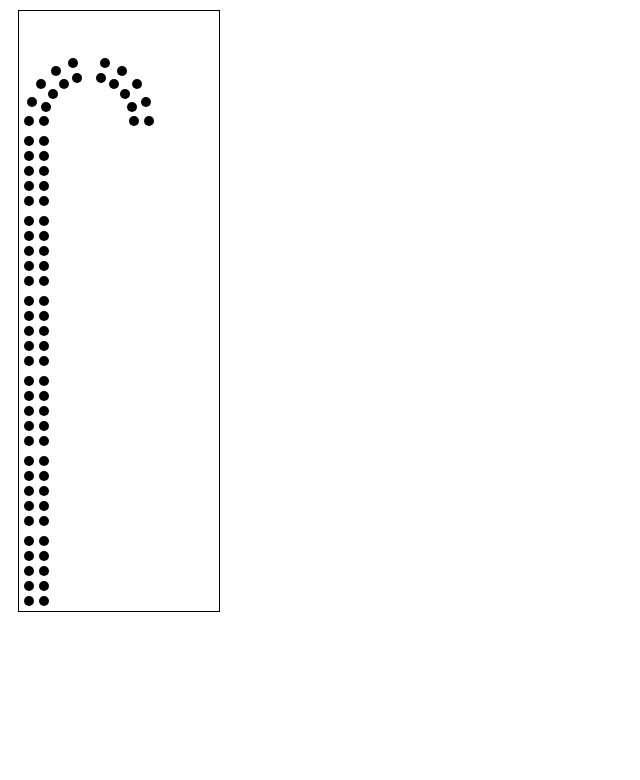
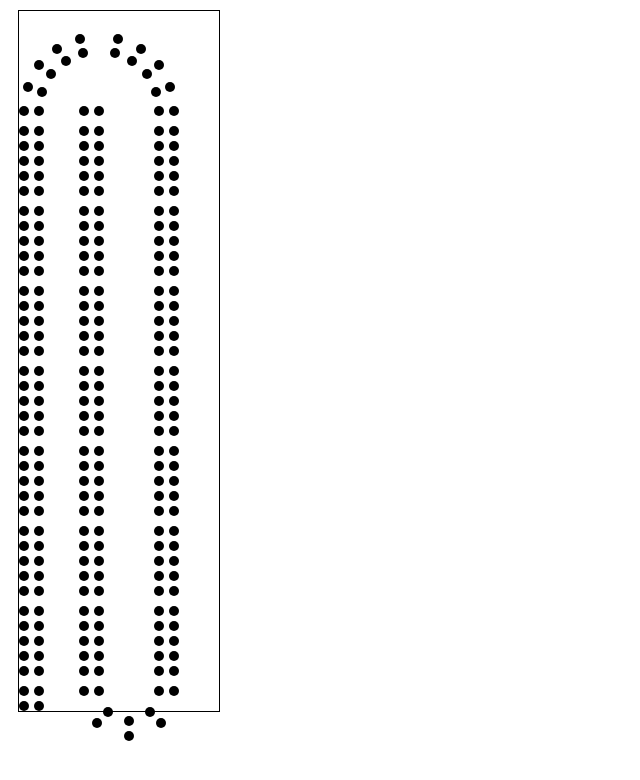
Before and after one commit to richardl62/react-playpen, a React (Create React App) app: page / in a window 1280 px wide. Shown: the top 780 px of the page, without its empty margins (0-640 px from the left). Built offline with nearby package versions, Linux system fonts and the light colour scheme.

Commit message:
First pass a full point set

```diff
--- a/src/peg-points.ts
+++ b/src/peg-points.ts
@@ -1,15 +1,35 @@
-import { radius, standardGap, fifthRowGap, arcRadius } from "./sizes";
+import { rowGap, columnGap } from "./sizes";
 
 export interface Position {
     bottom: number;
     left: number;
 }
 
-function makePegPoints() {
+interface PegPoints {
+    player1: Position[];
+    player2: Position[];
+}
+//type Player = "player1" | "player2";
+
+function makePegPoints(params : {
+        start: Position,
+        topArcRadius: number,
+        bottomArcRadius: number,
+    }) {
+    const {start, topArcRadius, bottomArcRadius} = params;
+
     const points: Position[] = [];
 
-    const addPoint = (pos: Position) => {
+    const addPoint = (pos: Position) =>
         points.push(pos);
+
+    const lastPoint = () => {
+        return points.slice(-1)[0];
+    }
+
+    const addOffsetPoint = (offset: number) => {
+        let {bottom, left} = lastPoint()
+        addPoint({bottom: bottom + offset, left})
     }
 
     const addArcPoint = (center: Position, radius: number, angle: number) => {
@@ -20,22 +40,18 @@ function makePegPoints() {
         addPoint({bottom, left});
     }
 
-    const addColumn = (pos: Position, count: number, direction: "up" | "down") => {
-        let {bottom, left} = pos;
+    const addColumn = (count: number, direction: "up" | "down") => {
+        for(let ind = 0; ind < count; ++ind) {
+            const sign = direction === "up" ? 1 : -1;
+            const gap = (ind % 5 === 0) ? rowGap.fifthRow : rowGap.standard;
 
-        for(let ind = 1; ind <= count; ++ind) { // Count from 1
-            addPoint({bottom, left});
-            addPoint({bottom, left: left+radius+standardGap});
-
-            const sign = direction === "up" ? 1 : -1;
-            const gap = (ind % 5 === 0) ? fifthRowGap : standardGap;
-            bottom += sign * (radius + gap);
+           addOffsetPoint(gap*sign)
         }
-
-        return {bottom, left};
     }
 
-    const addSimpleArc = (center: Position,
+    const addSimpleArc = (
+            center: Position,
+            radius: number,
             span: {startAngle: number, endAngle: number, steps: number}
         ) => {
         const startRad = span.startAngle * (Math.PI/180);
@@ -46,24 +62,71 @@ function makePegPoints() {
         for(let ind = 0; ind < span.steps; ++ind) {
             const rad = startRad + step * ind;
 
-            addArcPoint(center, arcRadius, rad);
-            addArcPoint(center, arcRadius - radius - standardGap, rad);
+            addArcPoint(center, radius, rad);
         }
     };
 
-    const add10StepArc = (start: Position) => {
-        let center = {...start};
-        center.left += arcRadius;
+    const addTopArc = () => {
+        const last = lastPoint();
+        const radius = topArcRadius;
 
-        addSimpleArc(center, {startAngle:0, endAngle:75, steps: 5});
-        addSimpleArc(center, {startAngle:105, endAngle:180, steps:5});
+        let center = {
+            bottom: last.bottom + rowGap.fifthRow,
+            left: last.left + radius,
+        };
+
+
+        addSimpleArc(center, radius, {startAngle:0, endAngle:75, steps: 5});
+        addSimpleArc(center, radius, {startAngle:105, endAngle:180, steps:5});
     };
 
-    let start = {bottom:standardGap, left:standardGap};
-    start = addColumn(start, 30, "up");
-    add10StepArc(start);
+    const addBottomArc = () => {
+        const last = lastPoint();
+        const radius = bottomArcRadius;
 
+        let center = {
+            bottom: last.bottom - rowGap.fifthRow,
+            left: last.left - radius,
+        };
+
+        addSimpleArc(center, radius, {startAngle:180, endAngle:360, steps: 5});
+    };
+
+    // Starting peg points
+    addPoint(start);
+    addOffsetPoint(rowGap.standard);
+
+    // Main 120 peg points
+    addColumn(35, "up");
+
+    addTopArc();
+
+    addColumn(35, "down");
+
+    addBottomArc();
+
+    addColumn(35, "up");
+
+    // Finish point
+    addOffsetPoint(rowGap.fifthRow);
+
+    // Playing points
+    if(points.length !== 123) {
+        console.warn("Did not find expected number of peg points")
+    }
     return points;
 }
 
-export const pegPoints: Position[] = makePegPoints();
+export const pegPoints: PegPoints = {
+    player1: makePegPoints({
+        start: {bottom:0, left:0},
+        topArcRadius: columnGap * 5,
+        bottomArcRadius: columnGap * 3,
+    }),
+
+    player2: makePegPoints({
+        start: {bottom:0, left: columnGap},
+        topArcRadius: columnGap * 4,
+        bottomArcRadius: columnGap * 2,
+    }),
+};
--- a/src/score-board.tsx
+++ b/src/score-board.tsx
@@ -26,7 +26,8 @@ const Hole = styled.div<{pos: Position}>`
 `
 
 export function ScoreBoard() {
-    const holes = pegPoints.map((pos, index) => <Hole key={index} pos={pos}/>);
+    const allPoints = [...pegPoints.player1, ...pegPoints.player2];
+    const holes = allPoints.map((pos, index) => <Hole key={index} pos={pos}/>);
 
     return <Board>{holes}</Board>;
 }
--- a/src/sizes.ts
+++ b/src/sizes.ts
@@ -1,9 +1,12 @@
 // Dimensions in pixels
-export const height = 600;
+export const height = 700;
 export const width = 200;
 
 export const radius = 10;
-export const standardGap = radius/2;
-export const fifthRowGap = radius;
 
-export const arcRadius = 60;
+export const columnGap = radius*1.5;
+
+export const rowGap = {
+    standard: radius * 1.5,
+    fifthRow: radius * 2,
+};
```
